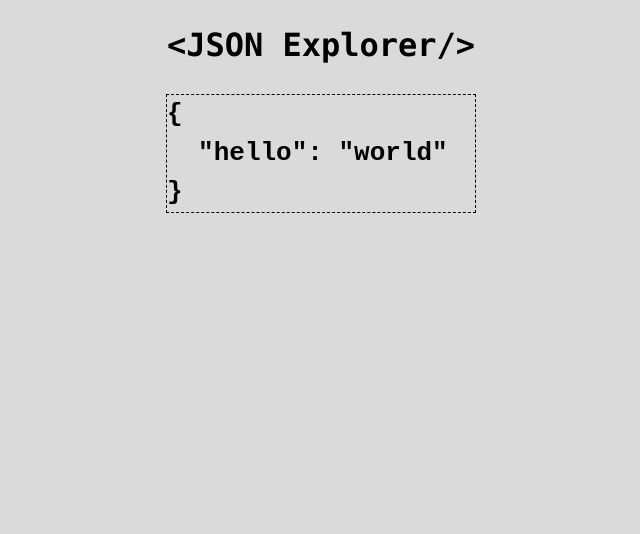
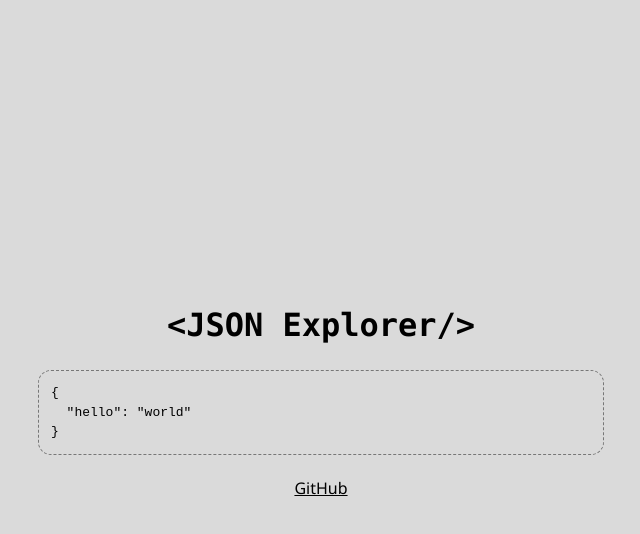
Before and after one commit to fer-nando-machado/react-json-explorer, a React (Vite) app: page / in a window 1280 px wide. Shown: the top 534 px of the page, without its empty margins (319-959 px from the left). Built offline with nearby package versions, Linux system fonts and the light colour scheme.

Commit message:
updates home example

```diff
--- a/src/App.scss
+++ b/src/App.scss
@@ -1,46 +1,21 @@
 .App {
   display: flex;
+  height: 100vh;
   flex-direction: column;
   align-items: center;
   justify-content: center;
   gap: 9px;
 
   h1 {
-    margin-bottom: 0;
+    margin: 0;
   }
 
   a {
     color: initial;
   }
 
-  .content {
+  .json-explorer {
     width: 84vw;
     max-width: 540px;
-    text-align: justify;
-  }
-
-  .example {
-    display: flex;
-    align-items: center;
-    text-align: left;
-
-    div {
-      min-width: 0;
-    }
-  }
-
-  textarea {
-    width: 100%;
-    padding: 18px;
-    margin: 18px -18px;
-    resize: none;
-    font-family: source-code-pro, Menlo, Monaco, Consolas, "Courier New",
-      monospace;
-  }
-
-  .external {
-    display: flex;
-    gap: 30px;
-    padding-bottom: 30px;
   }
 }
--- a/src/App.tsx
+++ b/src/App.tsx
@@ -6,8 +6,11 @@
     <div className="App">
       <h1>
         <code>{"<JSON Explorer/>"}</code>
-        <JSONExplorer data={{ hello: "world" }} />
       </h1>
+      <JSONExplorer data={{ hello: "world" }} />
+      <a href="https://github.com/fer-nando-machado/react-json-explorer">
+        GitHub
+      </a>
     </div>
   );
 }
--- a/src/JSONExplorer.scss
+++ b/src/JSONExplorer.scss
@@ -1,3 +1,5 @@
 .json-explorer {
-  outline: 1px dashed black;
+  outline: 1px dashed #777777;
+  border-radius: 12px;
+  padding: 12px;
 }
--- a/src/JSONExplorer.tsx
+++ b/src/JSONExplorer.tsx
@@ -14,11 +14,7 @@
 };
 
 const JSONExplorer: React.FC<JSONExplorerProps> = ({ data }) => {
-  return (
-    <div className="json-explorer">
-      {<pre>{JSON.stringify(data, null, 2)}</pre>}
-    </div>
-  );
+  return <pre className="json-explorer">{JSON.stringify(data, null, 2)}</pre>;
 };
 
 export default JSONExplorer;
--- a/src/main.scss
+++ b/src/main.scss
@@ -4,14 +4,12 @@
   background-color: #dadada;
   color: #000000;
   line-height: 1.5;
-  font-family: -apple-system, BlinkMacSystemFont, "Segoe UI", "Roboto", "Oxygen",
-    "Ubuntu", "Cantarell", "Fira Sans", "Droid Sans", "Helvetica Neue",
-    sans-serif;
+  font-family: "Segoe UI", "Roboto", "Oxygen", "Ubuntu", "Cantarell",
+    "Fira Sans", "Droid Sans", "Helvetica Neue", sans-serif;
   -webkit-font-smoothing: antialiased;
   -moz-osx-font-smoothing: grayscale;
 }
 
 code {
-  font-family: source-code-pro, Menlo, Monaco, Consolas, "Courier New",
-    monospace;
+  font-family: Menlo, Monaco, Consolas, "Courier New", monospace;
 }
```
